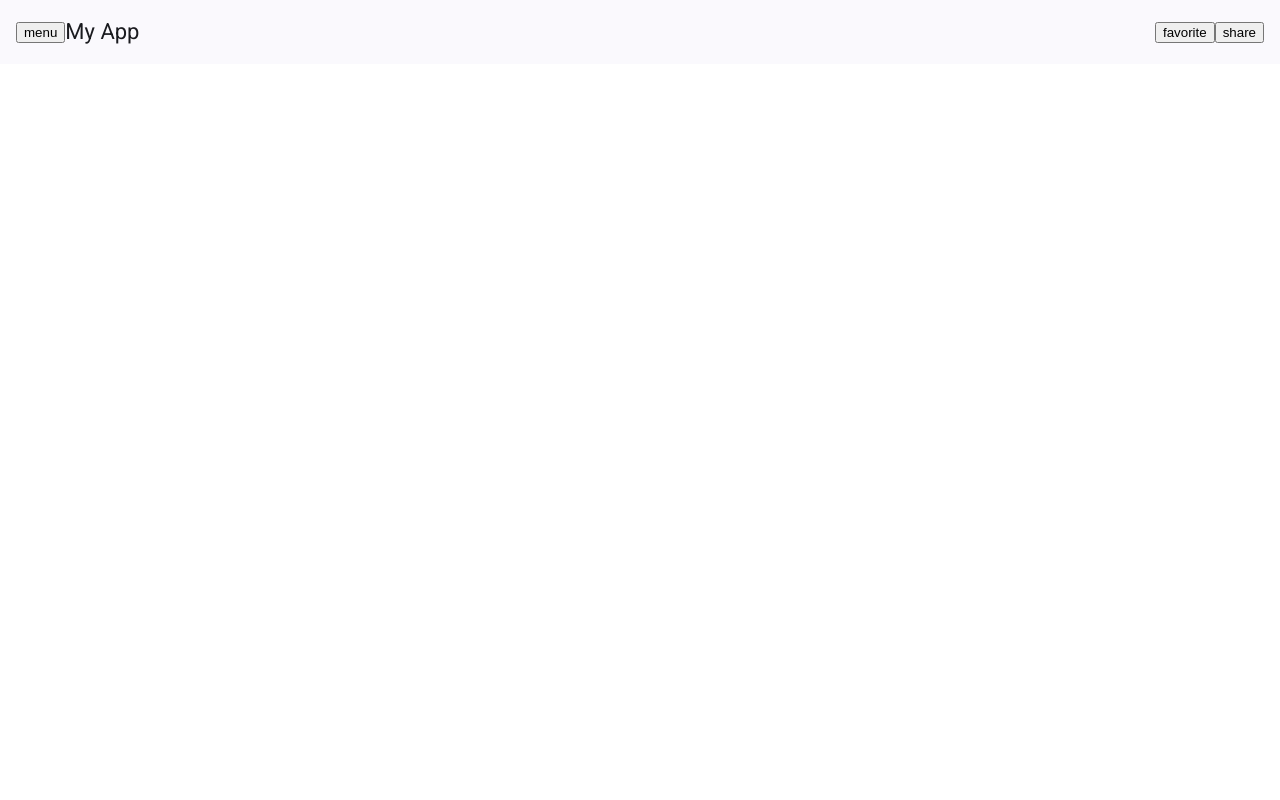
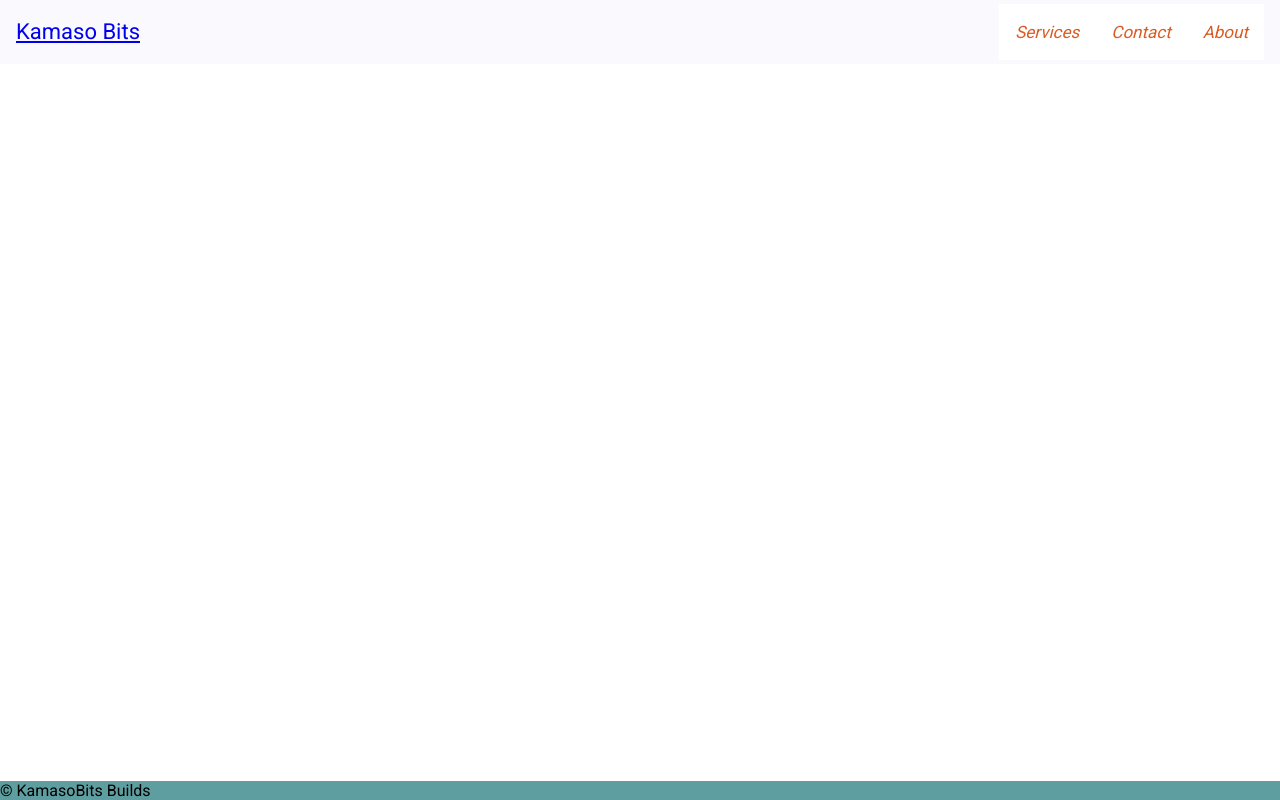
Before and after one commit to KamasoBits/KamasoBits-app, an Angular app: page / in a window 1280 px wide. Built offline with nearby package versions, Linux system fonts and the light colour scheme.

Commit message:
additional touch ups on footer and navbar

```diff
--- a/src/app/app.component.html
+++ b/src/app/app.component.html
@@ -1 +1,2 @@
 <app-navbar></app-navbar>
+<app-footer></app-footer>
--- a/src/app/app.module.ts
+++ b/src/app/app.module.ts
@@ -6,13 +6,15 @@ import { AppComponent } from './app.component';
 import { provideAnimationsAsync } from '@angular/platform-browser/animations/async';
 import {MatToolbarModule} from '@angular/material/toolbar';
 import { NavbarComponent } from './navbar/navbar.component';
+import { FooterComponent } from './footer/footer.component';
 
 @NgModule({
   schemas:[CUSTOM_ELEMENTS_SCHEMA],
 
   declarations: [
     AppComponent,
-    NavbarComponent
+    NavbarComponent,
+    FooterComponent
   ],
   imports: [
     MatToolbarModule,
--- /dev/null
+++ b/src/app/footer/footer.component.css
@@ -0,0 +1,8 @@
+.footer{
+    position: fixed;
+    bottom: 0%;
+    background-color: cadetblue;
+    padding: 0%;
+    width: 100%;
+    height: auto;
+}
--- /dev/null
+++ b/src/app/footer/footer.component.html
@@ -0,0 +1,5 @@
+
+<div class = "footer">
+<span>&copy; KamasoBits Builds</span>
+
+</div>
--- a/src/app/navbar/navbar.component.css
+++ b/src/app/navbar/navbar.component.css
@@ -1,3 +1,30 @@
 .example-spacer {
     flex: 1 1 auto;
   }
+
+/* Add a black background color to the top navigation */
+  .topnav {
+    font-style: italic;
+    background-color: #fff;
+    overflow: hidden;
+  }
+
+/* Style the links inside the navigation bar */
+  .topnav a {
+    float: left;
+    color: #da5b21;
+    text-align: center;
+    padding: 14px 16px;
+    text-decoration: none;
+    font-size: 17px;
+  }
+/* Change the color of links on hover */
+  .topnav a:hover {
+    background-color: #d4872f;
+    color: black;
+  }
+/* Add a color to the active/current link */
+  .topnav a.active {
+
+    color: white;
+  }
--- a/src/app/navbar/navbar.component.html
+++ b/src/app/navbar/navbar.component.html
@@ -1,13 +1,15 @@
 <mat-toolbar>
-    <button mat-icon-button class="example-icon" aria-label="Example icon-button with menu icon">
-      <mat-icon>menu</mat-icon>
-    </button>
-    <span>My App</span>
+
+    <span><a class="active" href="#home">Kamaso Bits</a></span>
+
     <span class="example-spacer"></span>
-    <button mat-icon-button class="example-icon favorite-icon" aria-label="Example icon-button with heart icon">
-      <mat-icon>favorite</mat-icon>
-    </button>
-    <button mat-icon-button class="example-icon" aria-label="Example icon-button with share icon">
-      <mat-icon>share</mat-icon>
-    </button>
+
+    <div class="topnav">
+
+      <a href="#service">Services</a>
+      <a href="#contact">Contact</a>
+      <a href="#about">About</a>
+    </div>
+
+
   </mat-toolbar>
```
Also changed, not shown: src/app/footer/footer.component.ts (added, +12 -0 lines), 1 other file (tests, documents, lock files or other folders).
